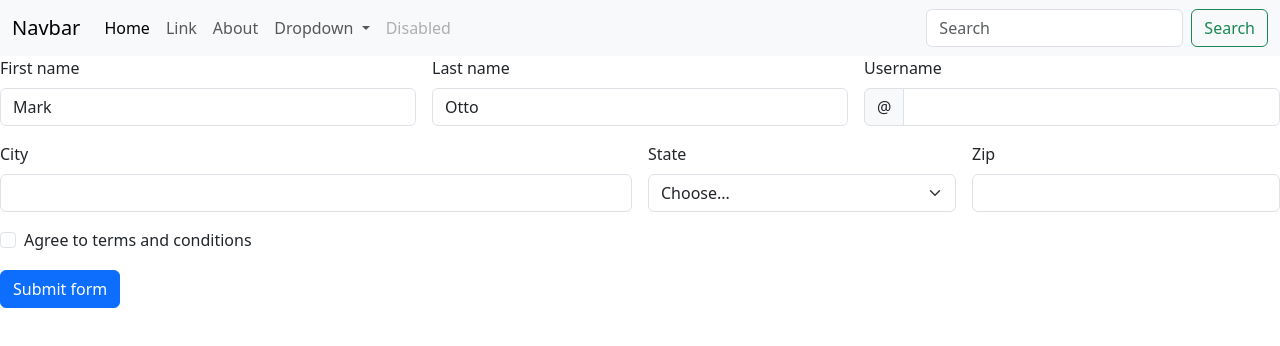
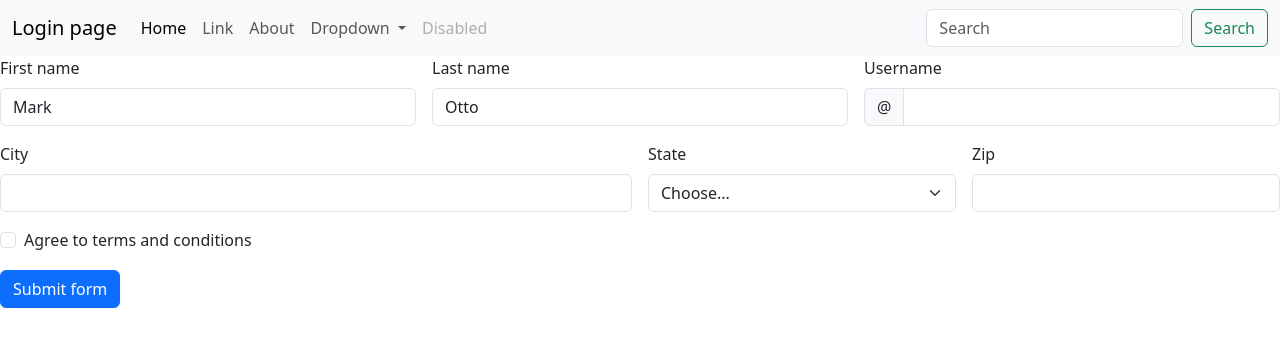
Before and after one commit to aherrushi027/bootstrap, a plain HTML site: page index.html in a window 1280 px wide. Drawn offline with nearby package versions, Linux system fonts and the light colour scheme.

Commit message:
S2 commit

```diff
--- a/index.html
+++ b/index.html
@@ -11,7 +11,7 @@
 <body>
 <nav class="navbar navbar-expand-lg bg-body-tertiary">
     <div class="container-fluid">
-      <a class="navbar-brand" href="#">Navbar</a>
+      <a class="navbar-brand" href="#">Login page</a>
       <button class="navbar-toggler" type="button" data-bs-toggle="collapse" data-bs-target="#navbarSupportedContent" aria-controls="navbarSupportedContent" aria-expanded="false" aria-label="Toggle navigation">
         <span class="navbar-toggler-icon"></span>
       </button>
```
